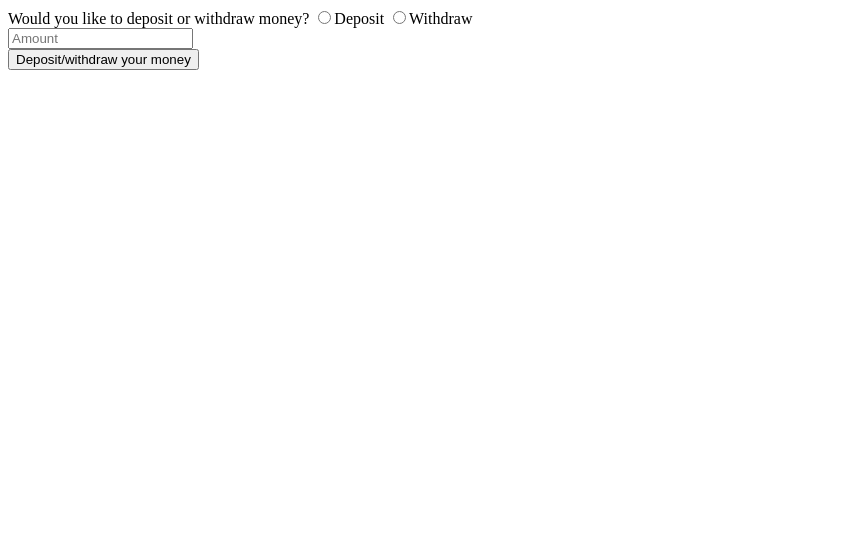
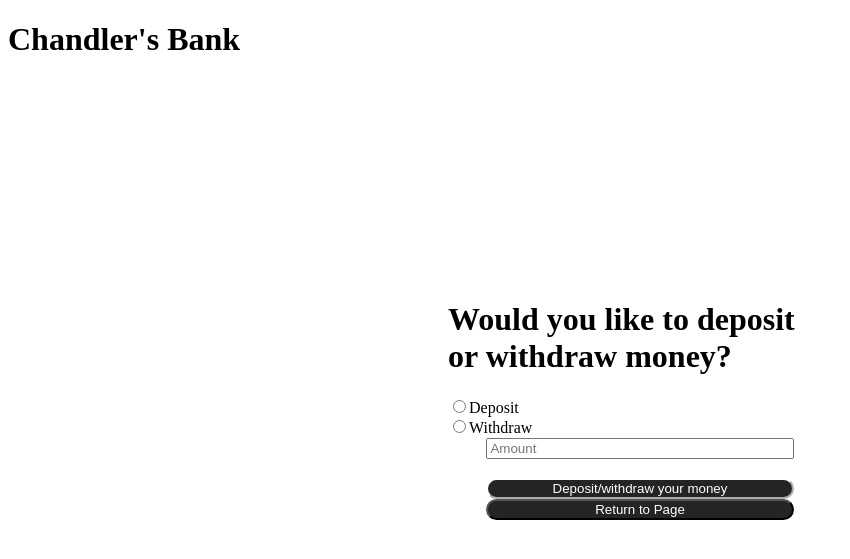
Before and after one commit to ChandlerNgo/Banking-System, a Django app: page /BankingUI/changemoney in a window 1280 px wide. Shown: the top 559 px of the page, without its empty margins (0-850 px from the left). Run offline with Django 4.2, Linux system fonts and the light colour scheme.

Commit message:
formatted login and added session

```diff
--- a/Code2CollegeBankingProject/BankingUI/static/BankingUI/index.css
+++ b/Code2CollegeBankingProject/BankingUI/static/BankingUI/index.css
@@ -45,14 +45,23 @@
 }
 
 a:link,a:visited,a:active {
-  color: white;
   text-decoration: none;
-  background-color: black;
+  border-radius: 15px;
+  color:black;
 }
 
 button{
-  background-color: rgba(0, 0, 0, 0.859);
+  background-color: rgb(0, 0, 0, 0.859);
   color: white;
   border-radius: 15px;
   box-shadow: none;
 }
+
+button:disabled{
+  color:rgba(12, 11, 11, 0.729);
+  font-size: 0px;
+}
+
+.radio{
+  width:100%;
+}
--- a/Code2CollegeBankingProject/BankingUI/templates/changemoney.html
+++ b/Code2CollegeBankingProject/BankingUI/templates/changemoney.html
@@ -1,20 +1,54 @@
+<!DOCTYPE html>
 <html>
-  <body>
-    <form method="POST" action="account">
-      {% csrf_token %}
-    <!--
-      Would you like to withdraw or deposit
-      take the money and add/subtract from acc.
+<head>
+  <meta charset="utf-8">
+  <meta name="viewport" content="width=device-width">
+  <title>Banking Login</title>
+  {% load static %}
+  <link rel="stylesheet" type="text/css" href="{% static 'BankingUI/index.css' %}">
+</head>
+<!-- <script>
+  function changetext(depositorwithdraw){
+    if(depositorwithdraw == 'deposit'){
+      document.getElementById('deposit').disabled = true;
+      document.getElementById('withdraw').disabled = false;
+    }
+    if(depositorwithdraw == 'withdraw'){
+      document.getElementById('deposit').disabled = false;
+      document.getElementById('withdraw').disabled = true;
+    }
+    // why does js have lower case bools but python have upper case :(
+  }
+</script> -->
+<body>
+  <form method="POST" action="">
+    {% csrf_token %}
+  <div class="topbar">
+    <h1>Chandler's Bank</h1>
+  </div>
+  <div class="loginbox">
+    <div class="logintext">
+      <h1>Would you like to deposit or withdraw money?</h1>
+    </div>
+    <div class="radio">
+      <input type="radio" id="deposit" name="deposit">Deposit</input>
+    </div>
+    <div class="radio">
+      <input type="radio" id="withdraw" name="deposit">Withdraw</button>
+    </div>
+    <div class="forminput">
+      <input min="1" type="number" id="amount" name="amount" placeholder="Amount"></input>
+    </div>
 
-      Would you like to delete this acc.
-      [include an are you sure message]
-     -->
-      <label>Would you like to deposit or withdraw money?</label>
-      <input type="radio" id="deposit" name="depositorwithdraw">Deposit</input>
-      <input type="radio" id="withdraw" name="depositorwithdraw">Withdraw</input><br>
+<br>
 
-      <input type="number" id="amount" name="amount" min="0" placeholder="Amount"></input><br>
-      <button id="submit" type="submit">Deposit/withdraw your money</button>
-    </form>
-  </body>
+    <div class="submit">
+        <button id="submit" type="submit">Deposit/withdraw your money</button>
+    </div>
+  </form>
+  <div class="forminput">
+    <button id="return" type="return" onmousedown="location.href='account';">Return to Page</button>
+  </div>
+  </div>
+</body>
 </html>
--- a/Code2CollegeBankingProject/BankingUI/templates/createaccount.html
+++ b/Code2CollegeBankingProject/BankingUI/templates/createaccount.html
@@ -3,7 +3,7 @@
 <head>
   <meta charset="utf-8">
   <meta name="viewport" content="width=device-width">
-  <title>Banking Login</title>
+  <title>Create an account</title>
   {% load static %}
   <link rel="stylesheet" type="text/css" href="{% static 'BankingUI/createaccount.css' %}">
 </head>
@@ -54,7 +54,7 @@
   </form>
     <h1> </h1>
     <div class="navbutton">
-      <button onclick="location.href='index';">Login</button>
+      <button onclick="location.href='index';">Sign In</button>
       <button onclick="location.href='forgotpassword';">Reset Password</button>
     </div>
   </div>
--- a/Code2CollegeBankingProject/BankingUI/templates/index.html
+++ b/Code2CollegeBankingProject/BankingUI/templates/index.html
@@ -19,13 +19,13 @@
       <h1>Welcome to Chandler's Bank</h1>
     </div>
     <div class="forminput">
-      <input type="text" id="username" name="username" placeholder="Username"></input>
+      <input type="text" id="username" name="username" placeholder="Username" required></input>
     </div>
     <div class="forminput">
-      <input type="password" id="password" name="password" placeholder="Password"></input>
+      <input type="password" id="password" name="password" placeholder="Password" required></input>
     </div>
     <div class="submit">
-        <button id="submit" type="submit">Login</button>
+        <button id="submit" type="submit">Sign In</button>
     </div>
   </form>
     <div class="response">
--- a/Code2CollegeBankingProject/BankingUI/views.py
+++ b/Code2CollegeBankingProject/BankingUI/views.py
@@ -19,10 +19,16 @@ def index(request):
                     "email":customerbankinfo.customer_info.email
                     # query the transactions and then find everything inside
                 }
+                request.session['userid'] = customerbankinfo #use this to reference user stuff
                 return render(request,'account.html',user)#password and user is for the same user
+            else:
+                user = {
+                "response":"Your username or password was incorrect. Try again. Click here to change your password."
+            }
+                return render(request,'index.html',user)
         except ObjectDoesNotExist:
             user = {
-                "response":"Your username or password was incorrect. Try again."
+                "response":"Your username or password was incorrect. Try again. Click here to change your password."
             }
             return render(request,'index.html',user)
 
```
Also changed, not shown: Code2CollegeBankingProject/BankingUI/templates/forgotpassword.html (+48 -36 lines).
